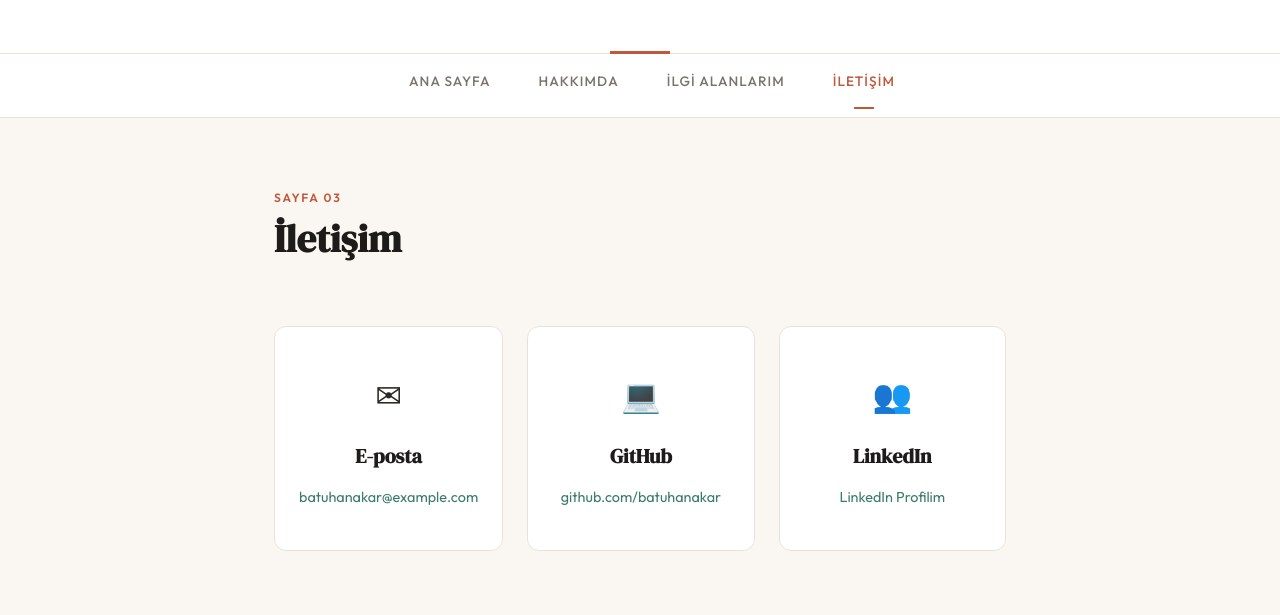
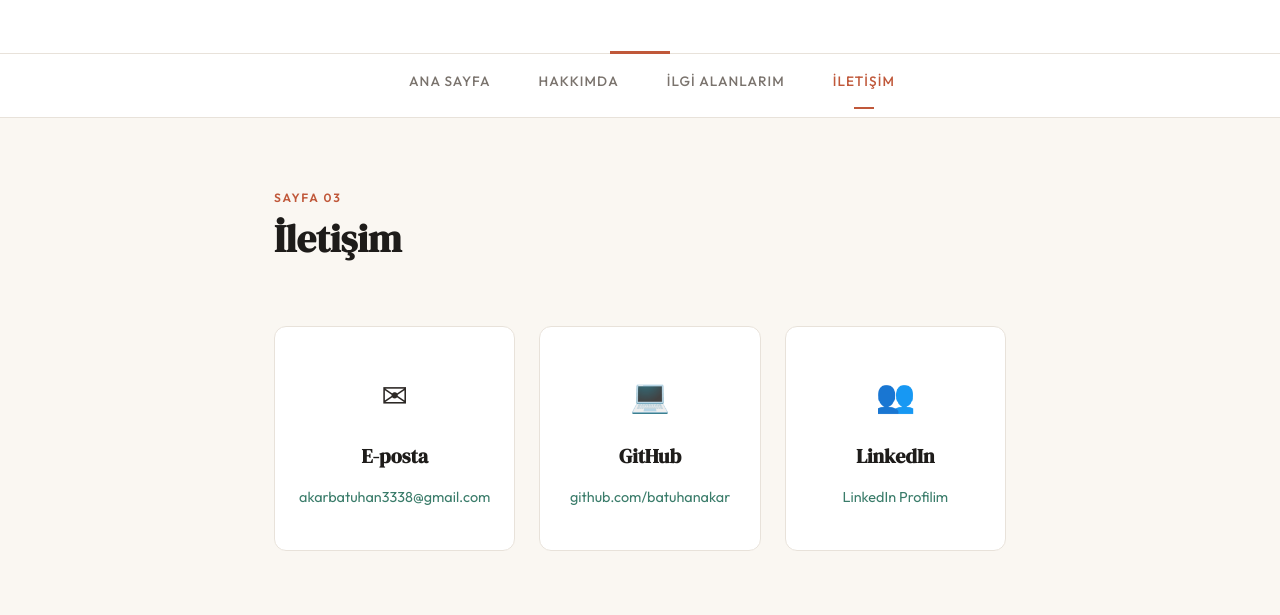
Before and after one commit to BatuAkar/BatuAkar.github.io, a plain HTML site: page contact.html in a window 1280 px wide. Shown: the part 179-794 px from the top of the page. Drawn offline with Linux system fonts and the light colour scheme.

Commit message:
Update email address in contact.html

```diff
--- a/contact.html
+++ b/contact.html
@@ -36,7 +36,7 @@
             <div class="contact-tile">
                 <span class="tile-icon">&#9993;</span>
                 <h3>E-posta</h3>
-                <a href="mailto:akarbatuhan3338@gmail.com">batuhanakar@example.com</a>
+                <a href="mailto:akarbatuhan3338@gmail.com">akarbatuhan3338@gmail.com</a>
             </div>
             <div class="contact-tile">
                 <span class="tile-icon">&#128187;</span>
```
